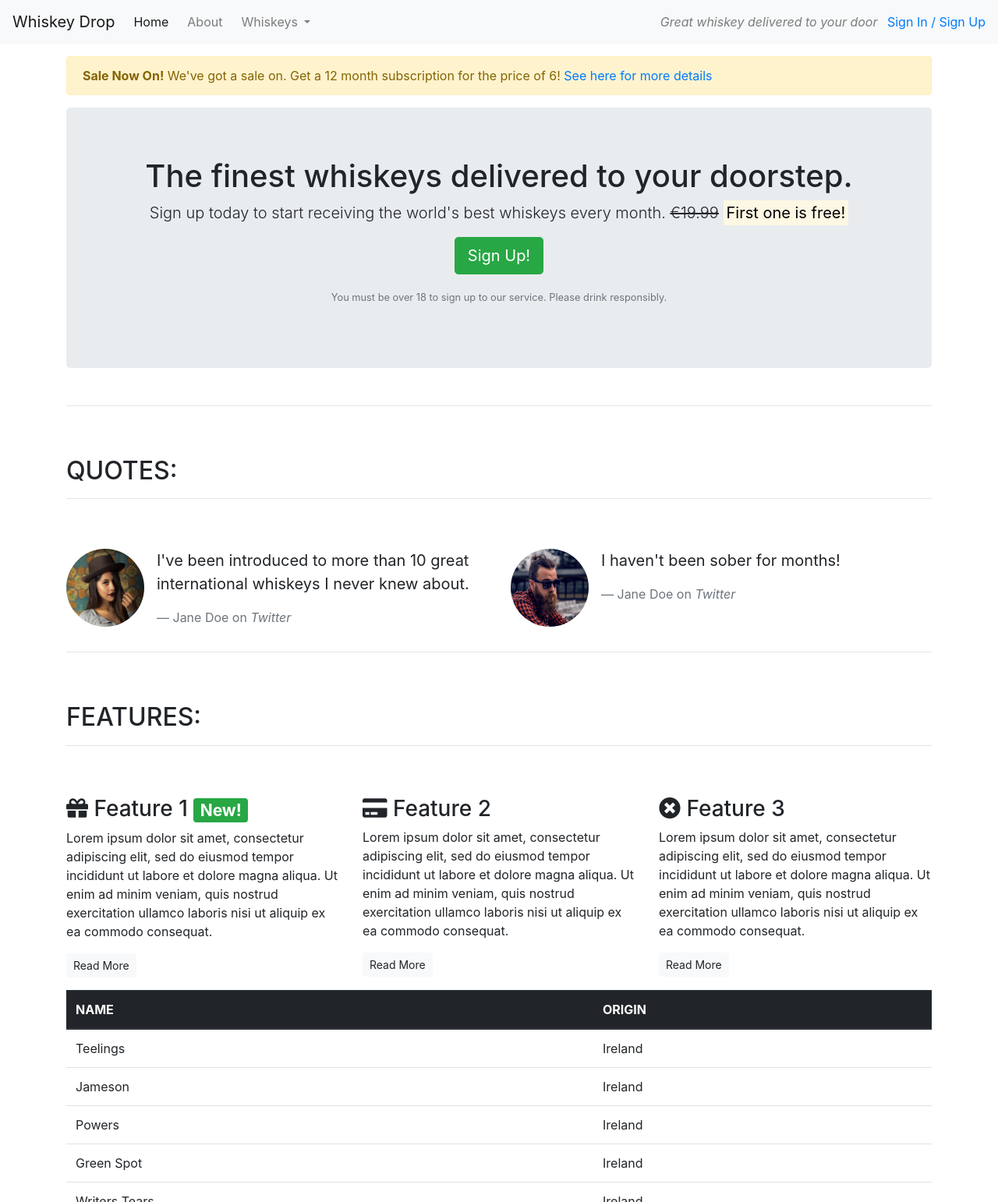
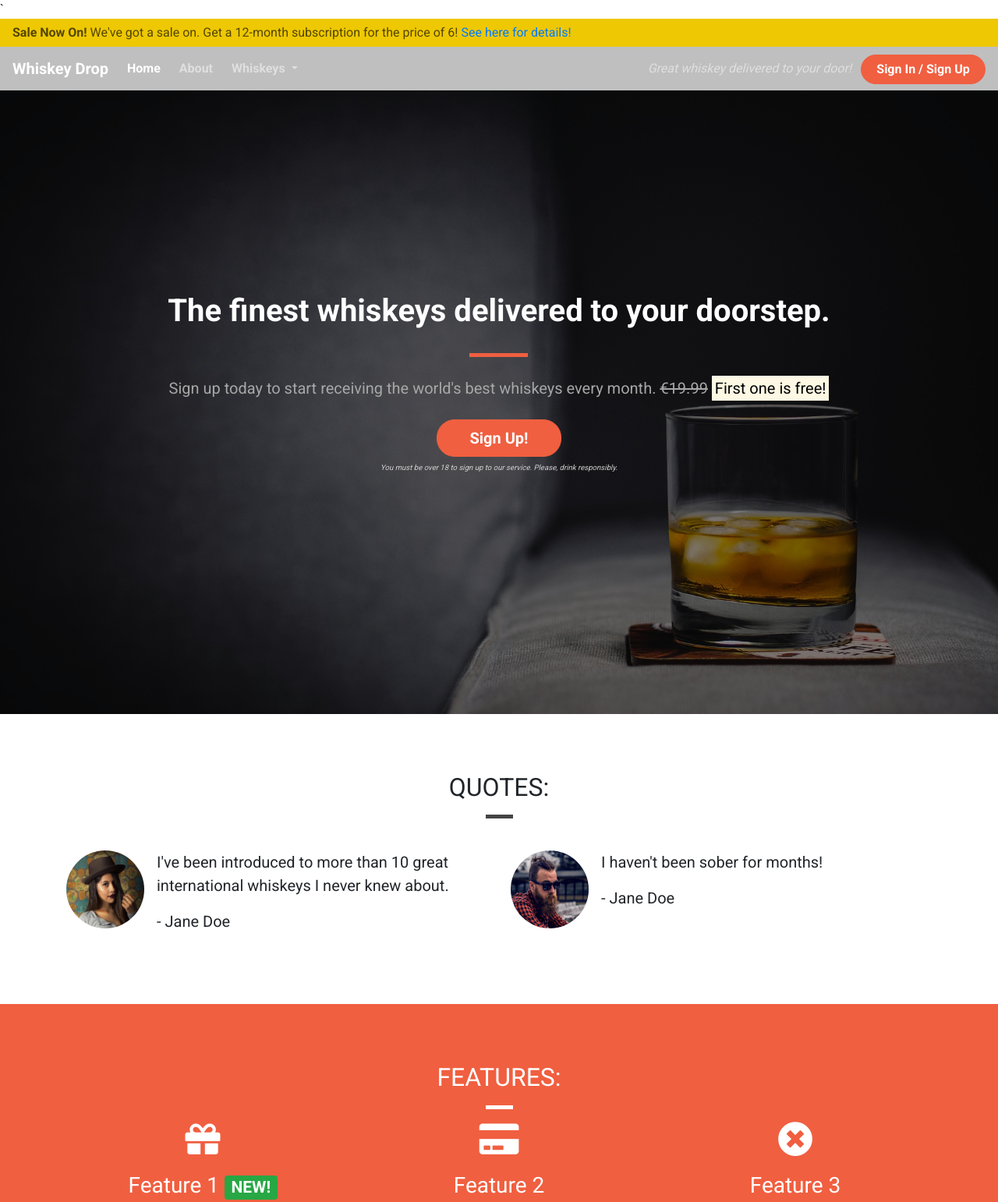
Before and after one commit to Jamsey911/Bootstrap, a plain HTML site: page index.html in a window 1280 px wide. Shown: the top 1542 px of the page at 78% size. Drawn offline with nearby package versions, Linux system fonts and the light colour scheme; files whose address does not match are found by name.

Commit message:
Add further style to css

```diff
--- /dev/null
+++ b/css/style.css
@@ -0,0 +1,201 @@
+body {
+    font-family: 'Roboto', sans-serif;
+}
+
+/* Containers */
+
+.container-wrapper {}
+
+.container-wrapper--red {
+    background-color: #f05f40;
+    color: white;
+}
+
+.alert-container {}
+
+.callout-container {
+    height: 100vh;
+
+    background: url('../assets/images/whiskey-background.jpg') no-repeat bottom right fixed;
+    -webkit-background-size: cover;
+    -moz-background-size: cover;
+    -o-background-size: cover;
+    background-size: cover;
+
+    display: flex;
+    align-items: center;
+    justify-content: center;
+
+    position: relative;
+}
+
+.opaque-overlay {
+    position: absolute;
+    top: 0;
+    left: 0;
+    height: 100%;
+    width: 100%;
+    background-color: rgba(0, 0, 0, 0.5);
+}
+
+.content-container {
+    padding-top: 75px;
+    padding-bottom: 75px;
+}
+
+/* Navbar */
+
+.navalert-container {
+    position: relative;
+    top: 0;
+    left: 0;
+    z-index: 1;
+    padding-left: 0;
+    padding-right: 0;
+}
+
+.navbar {
+    margin-bottom: 0;
+    width: 100%;
+    background-color: rgba(0, 0, 0, .25);
+    border: 0;
+}
+
+.navbar .navbar-toggler {
+    border: 0;
+}
+
+.navbar .navbar-brand {
+    font-weight: bold;
+}
+
+.navbar .navbar-nav a {
+    font-weight: bold;
+}
+
+
+/* Jumbotron */
+
+.jumbotron {
+    background-color: transparent;
+}
+
+.jumbotron h1 {
+    color: white;
+    font-weight: bold;
+    margin-bottom: 30px;
+    color: white;
+}
+
+.jumbotron .lead {
+    color: #a7a7a7;
+    margin: 25px 0;
+}
+
+.jumbotron small {
+    font-size: 60%;
+    font-style: italic;
+    color: #d0d0d0;
+}
+
+/* Block dividers */
+
+.block-divider {
+    width: 75px;
+    height: 5px;
+    border: 0;
+    background-color: #444;
+}
+
+.block-divider--orange {
+    background-color: #f05f40;
+}
+
+.block-divider--white {
+    background-color: white;
+}
+
+.block-divider--short {
+    width: 35px;
+}
+
+/* Buttons */
+
+.btn--cta {
+    font-weight: bold;
+    border-radius: 23px;
+    width: 160px;
+}
+
+.btn--red {
+    color: white;
+    background-color: #f05f40;
+    border-color: #f05f40;
+}
+
+.btn--red:hover,
+.btn--red:active,
+.btn--red:focus,
+.btn--red:active:focus {
+    background-color: #df4929;
+    border-color: #df4929;
+    color: white;
+}
+
+/* Alert */
+
+.alert-container .col-12 {
+    padding-left: 0;
+    padding-right: 0;
+}
+
+.site-wide-alert {
+    color: #544600;
+    background-color: #eec802;
+    border-color: #eec802;
+    padding: 5px 15px;
+    margin-bottom: 0;
+    border: 1px solid transparent;
+    border-radius: 0;
+}
+
+/* Page Headers */
+
+.page-header {
+    margin-bottom: 0;
+    border-bottom: 0;
+    text-align: center;
+}
+
+.page-header h2 {
+    margin-top: 0;
+}
+
+/* Quotes */
+
+.quotes .page-header {
+    margin-bottom: 25px;
+}
+
+/* Features */
+
+.feature {
+    text-align: center;
+    margin-bottom: 40px;
+}
+
+.feature i {
+    margin-bottom: 20px;
+    font-size: 45px;
+    line-height: 45px;
+}
+
+.feature .btn {
+    background-color: white;
+    border-color: white;
+    border-radius: 15px;
+    min-width: 100px;
+    font-weight: bold;
+    margin-top: 10px;
+    color: #f05f40;
+}
--- a/index.html
+++ b/index.html
@@ -8,13 +8,23 @@
     <meta name="viewport" content="width=device-width, initial-scale=1.0">
     <link rel="stylesheet" href="https://maxcdn.bootstrapcdn.com/bootstrap/4.1.3/css/bootstrap.min.css">
     <link rel="stylesheet" href="https://use.fontawesome.com/releases/v5.6.1/css/all.css" integrity="sha384-gfdkjb5BdAXd+lj+gudLWI+BXq4IuLW5IT+brZEZsLFm++aCMlF1V92rMkPaX4PP" crossorigin="anonymous">
+`   <link href="https://fonts.googleapis.com/css?family=Roboto:400,700" rel="stylesheet">
+    <link rel="stylesheet" href="css/style.css" type="text/css" />
 </head>
 
 <body>
-       <!--Nav-->
-    <nav class="navbar navbar-light navbar-expand-sm bg-light">
-        <a href="/" class="navbar-brand">
-                    Whiskey Drop</a>
+    <div class="container-fluid navalert-container">
+        <div class="container-fluid alert-container">
+            <div class="row d-none d-sm-block">
+                <div class="col-12">
+                    <div class="site-wide-alert alert alert-warning">
+                        <strong>Sale Now On!</strong> We've got a sale on. Get a 12-month subscription for the price of 6! <a href="">See here for details!</a>
+                    </div>
+                </div>
+            </div>
+        </div>
+        <nav class="navbar navbar-dark navbar-expand-sm">
+            <a href="/" class="navbar-brand">Whiskey Drop</a>
 
             <button class="navbar-toggler ml-auto" type="button" data-toggle="collapse" data-target="#navbarNavDropdown" aria-controls="navbarNavDropdown" aria-expanded="false" aria-label="Toggle navigation">
         <span class="navbar-toggler-icon"></span></button>
@@ -22,7 +32,7 @@
             <div class="collapse navbar-collapse" id="navbarNavDropdown">
                 <ul class="navbar-nav mr-auto">
                     <li class="active nav-item mr-2"><a class="nav-link" href="/">Home</a></li>
-                <li class="nav-item mr-2"><a class="nav-link" href="">About</a></li>
+                    <li class="nav-item mr-2"><a class="nav-link" href="/about">About</a></li>
                     <li class="nav-item dropdown">
                         <a class="nav-link dropdown-toggle" href="#" id="navbarDropdownMenuLink" role="button" data-toggle="dropdown" aria-haspopup="true" aria-expanded="false">
           Whiskeys
@@ -35,45 +45,43 @@
                         </div>
                     </li>
 
-                <li class="nav-item mr-2 d-block d-sm-none"><a class="nav-link" href="">Sign In / Sign Up</a></li>
+                    <li class="nav-item mr-2 d-block d-sm-none"><a class="nav-link" href="/login">Sign In / Sign Up</a></li>
                 </ul>
             </div>
             <div class="d-none d-md-block">
-            <p class="navbar-text my-auto mr-2"><i>Great whiskey delivered to your door</i></p>
-            <a href="/login">Sign In / Sign Up</a>
+                <p class="navbar-text my-auto mr-2"><i>Great whiskey delivered to your door!</i></p>
+                <a href="/login" class="btn btn--cta btn--red">Sign In / Sign Up</a>
             </div>
-        <!--</div>-->
         </nav>
-    <article class="container mt-3">
-        <div class="row d-none d-sm-block">
-            <div class="col-12">
-                <div class="alert alert-warning">
-                    <strong>Sale Now On!</strong> We've got a sale on. Get a 12 month subscription for the price of 6! <a href="">See here for more details</a>
     </div>
-            </div>
-        </div>
+    <div class="container-fluid callout-container">
         <!-- Callout -->
+        <div class="opaque-overlay">&nbsp;</div>
         <div class="row">
             <div class="col-12">
                 <section class="callout jumbotron text-center">
-                    <h1>The finest whiskeys delivered to your doorstep.</h1>
+                    <h1 class="jumbotron-header">The finest whiskeys delivered to your doorstep.</h1>
+                    <hr class="block-divider block-divider--orange">
                     <p class="lead">Sign up today to start receiving the world's best whiskeys every month.
                         <s class="d-none d-sm-inline">€19.99</s>
                         <span class="d-inline d-sm-none"><br></span>
                         <strong><mark>First one is free!</mark></strong></p>
-                    <p><button class="btn btn-lg btn-success" data-toggle="modal" data-target="#signUpModal">Sign Up!</button></p>
-                    <p class="text-muted"><small>You must be over 18 to sign up to our service. Please drink responsibly.</small></p>
+                    <button class="btn btn-lg btn--cta btn--red" data-toggle="modal" data-target="#signUpModal">Sign Up!</button>
+                    <p class="text-muted"><small>You must be over 18 to sign up to our service. Please, drink responsibly.</small></p>
                 </section>
             </div>
         </div>
         <!-- /.callout -->
-        <hr>
+    </div>
+
     <!-- Quotes -->
+    <div class="container-wrapper">
+        <div class="container quotes-container content-container">
             <section class="quotes">
                 <div class="row">
-                <div class="col-12 my-5">
+                    <div class="col-12 page-header">
                         <h2 class="text-uppercase">Quotes:</h2>
-                    <hr />
+                        <hr class="block-divider block-divider--short">
                     </div>
                 </div>
                 <div class="row">
@@ -85,7 +93,7 @@
                             <div class="media-body">
                                 <blockquote class="blockquote">
                                     <p>I've been introduced to more than 10 great international whiskeys I never knew about.</p>
-                                <footer class="blockquote-footer">Jane Doe on <cite title="Twitter">Twitter</cite></footer>
+                                    <p>- Jane Doe</p>
                                 </blockquote>
                             </div>
                         </div>
@@ -98,7 +106,7 @@
                             <div class="media-body">
                                 <blockquote class="blockquote">
                                     <p>I haven't been sober for months!</p>
-                                <footer class="blockquote-footer">Jane Doe on <cite title="Twitter">Twitter</cite></footer>
+                                    <p>- Jane Doe</p>
                                 </blockquote>
                             </div>
                         </div>
@@ -106,33 +114,37 @@
                 </div>
             </section>
             <!-- /.quotes -->
-        <hr>
+        </div>
+    </div>
+
     <!-- Features -->
+    <div class="container-wrapper container-wrapper--red">
+        <div class="container features-container content-container">
             <section class="features">
                 <div class="row">
-                <div class="col-12 my-5">
+                    <div class="col-12 page-header">
                         <h2 class="text-uppercase">Features:</h2>
-                    <hr />
+                        <hr class="block-divider block-divider--short block-divider--white">
                     </div>
                 </div>
                 <div class="row">
                     <div class="col-12 col-md-6 col-lg-4">
                         <div class="feature">
-                        <h3><i class="fas fa-gift d-none d-sm-inline"></i> Feature 1 <span class="badge badge-success">New!</span></h3>
+                            <h3><i class="fas fa-gift d-none d-sm-block"></i> Feature 1 <span class="badge badge-success">NEW!</span></h3>
                             <p>Lorem ipsum dolor sit amet, consectetur adipiscing elit, sed do eiusmod tempor incididunt ut labore et dolore magna aliqua. Ut enim ad minim veniam, quis nostrud exercitation ullamco laboris nisi ut aliquip ex ea commodo consequat.</p>
                             <p><a class="btn btn-sm btn-light" href="">Read More</a></p>
                         </div>
                     </div>
                     <div class="col-12 col-md-6 col-lg-4">
                         <div class="feature">
-                        <h3><i class="fas fa-credit-card d-none d-sm-inline"></i> Feature 2</h3>
+                            <h3><i class="fas fa-credit-card d-none d-sm-block"></i> Feature 2</h3>
                             <p>Lorem ipsum dolor sit amet, consectetur adipiscing elit, sed do eiusmod tempor incididunt ut labore et dolore magna aliqua. Ut enim ad minim veniam, quis nostrud exercitation ullamco laboris nisi ut aliquip ex ea commodo consequat.</p>
                             <p><a class="btn btn-sm btn-light" href="">Read More</a></p>
                         </div>
                     </div>
                     <div class="col-12 d-md-none d-lg-block col-lg-4">
                         <div class="feature">
-                        <h3><i class="fas fa-times-circle d-none d-sm-inline"></i> Feature 3</h3>
+                            <h3><i class="fas fa-times-circle d-none d-sm-block"></i> Feature 3</h3>
                             <p>Lorem ipsum dolor sit amet, consectetur adipiscing elit, sed do eiusmod tempor incididunt ut labore et dolore magna aliqua. Ut enim ad minim veniam, quis nostrud exercitation ullamco laboris nisi ut aliquip ex ea commodo consequat.</p>
                             <p><a class="btn btn-sm btn-light" href="">Read More</a></p>
                         </div>
@@ -140,6 +152,8 @@
                 </div>
             </section>
             <!-- /.features -->
+        </div>
+    </div>
         <table class="table">
             <thead class="thead-dark">
               <tr>
```
Also changed, not shown: assets/images/whiskey-background.jpg (added). Lines whose indentation alone changed are shown as unchanged.
